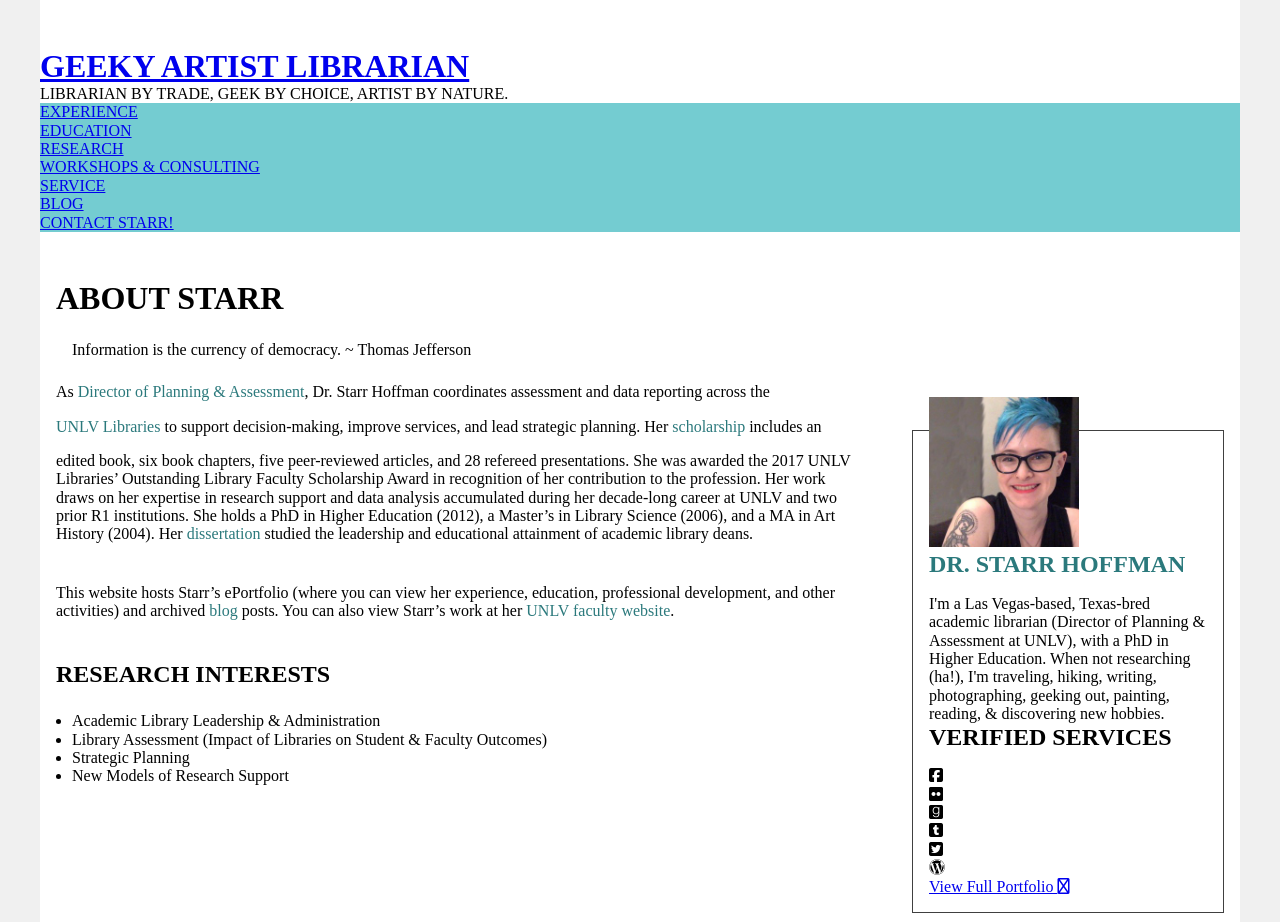
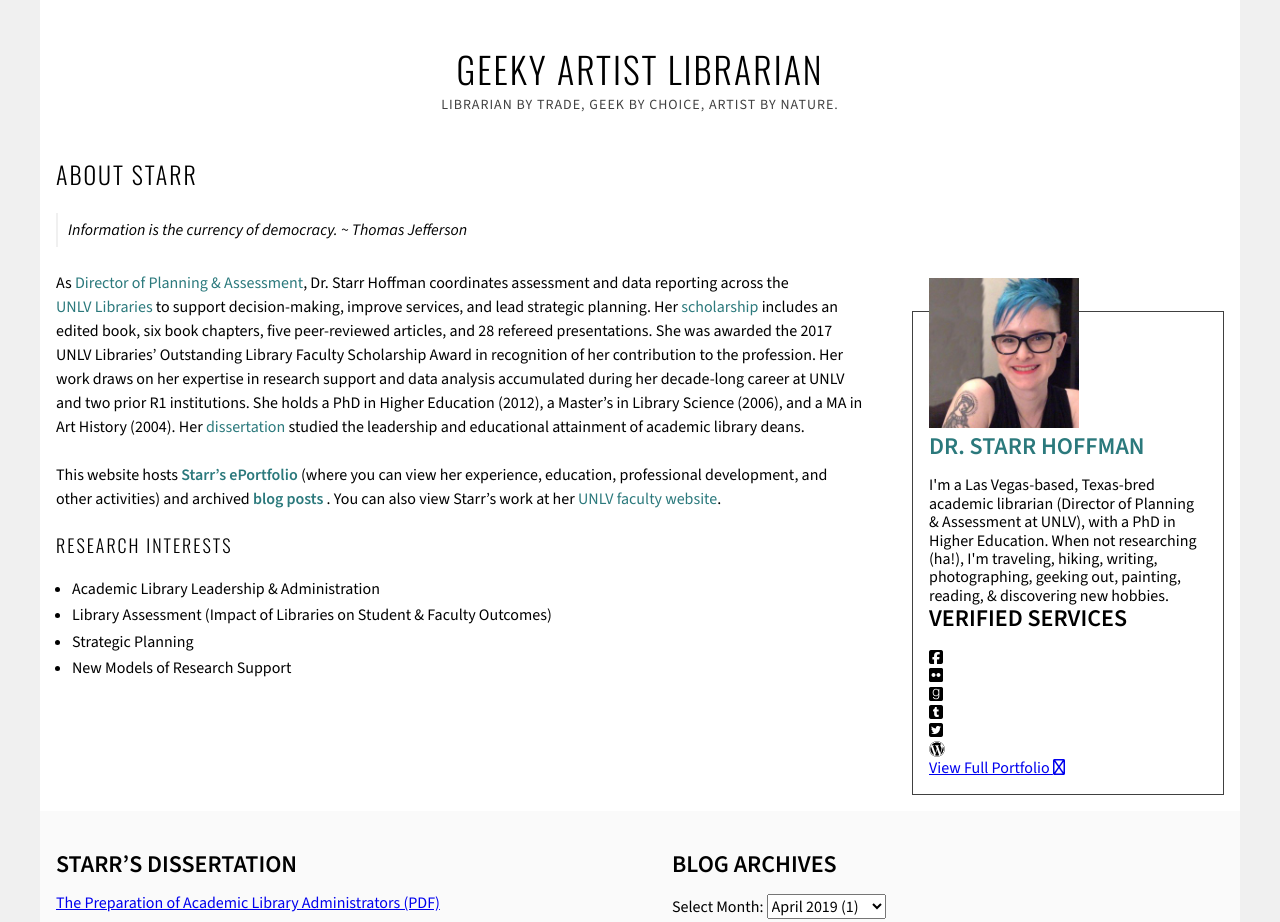
Before and after one commit to DrexelDesign/Info-552-Portfolio, a plain HTML site: page index.html in a window 1280 px wide. Shown: the top 922 px of the page. Drawn offline with nearby package versions, Linux system fonts and the light colour scheme.

Commit message:
styled top part of index

```diff
--- a/index.html
+++ b/index.html
@@ -8,6 +8,11 @@
 			src="https://kit.fontawesome.com/7ab68a398d.js"
 			crossorigin="anonymous"
 		></script>
+
+		<link rel="preconnect" href="https://fonts.googleapis.com">
+		<link rel="preconnect" href="https://fonts.gstatic.com" crossorigin>
+		<link href="https://fonts.googleapis.com/css2?family=Oswald:wght@200;300;400;600&family=Source+Sans+3:ital,wght@0,200;0,300;0,400;0,600;1,400&display=swap" rel="stylesheet">
+
 		<link rel="stylesheet" href="css/styles.css" />
 		<title>GEEKY ARTIST LIBRARIAN</title>
 	</head>
@@ -16,7 +21,7 @@
 		<main class="content-grid">
 			<div class="content-grid-item">
 				<header>
-					<a href="index.html"><h1>GEEKY ARTIST LIBRARIAN</h1></a>
+					<a href="index.html">GEEKY ARTIST LIBRARIAN</a>
 					<p>LIBRARIAN BY TRADE, GEEK BY CHOICE, ARTIST BY NATURE.</p>
 					<nav>
 						<ul>
@@ -77,13 +82,13 @@
 						</p>
 
 						<p>
-							This website hosts Starr’s ePortfolio (where you can
+							This website hosts <a href="https://geekyartistlibrarian.wordpress.com/experience/?customize_changeset_uuid=0759e1b4-b6cb-495f-a48e-ebda740dd7f8&customize_messenger_channel=preview-8" class="bold-link">Starr’s ePortfolio</a> (where you can
 							view her experience, education, professional
 							development, and other activities) and archived
 							<a
 								href="https://geekyartistlibrarian.wordpress.com/blog/"
-								class="darkGreenLink">blog</a>
-							posts. You can also view Starr’s work at her
+								class="darkGreenLink bold-link">blog posts</a>
+							. You can also view Starr’s work at her
 							<a
 								href="http://starrhoffman.faculty.unlv.edu/"
 								target="_blank"
--- a/research.html
+++ b/research.html
@@ -8,6 +8,9 @@
 			src="https://kit.fontawesome.com/7ab68a398d.js"
 			crossorigin="anonymous"
 		></script>
+		<link rel="preconnect" href="https://fonts.googleapis.com">
+		<link rel="preconnect" href="https://fonts.gstatic.com" crossorigin>
+		<link href="https://fonts.googleapis.com/css2?family=Oswald:wght@200;300;400;600&family=Source+Sans+3:ital,wght@0,200;0,300;0,400;0,600;1,400&display=swap" rel="stylesheet">
 		<link rel="stylesheet" href="css/styles.css" />
 		<title>GEEKY ARTIST LIBRARIAN</title>
 	</head>
--- a/scss/base/_base.scss
+++ b/scss/base/_base.scss
@@ -60,6 +60,12 @@ ul{
     img{
         margin-top: -50px;
         width: 150px;
+
+        // background-image: url("https://en.gravatar.com/geekyartistlibrarian");
+        // background-size: cover;
+        // background-position: center;
+        // width: 50%;
+        // border-radius: 100%;
     }
 
     h2{
--- a/scss/base/_typography.scss
+++ b/scss/base/_typography.scss
@@ -1,6 +1,13 @@
 /* =============
     Typography
 ============= */
+// font-family: 'Oswald', sans-serif;
+// font-family: 'Source Sans 3', sans-serif;
+
+body{
+    font-family: 'Source Sans 3', sans-serif;
+}
+
 h1,h2,h3,h4,h5{
     padding: 0;
     margin: 0;
--- a/scss/components/_navigation.scss
+++ b/scss/components/_navigation.scss
@@ -14,6 +14,10 @@
 }
 
 
+.bold-link{
+    font-weight: 600;
+}
+
 
 nav{
     background-color: var(--green);
--- a/scss/layout/_header.scss
+++ b/scss/layout/_header.scss
@@ -3,4 +3,31 @@
 ============= */
 header{
     padding: 48px 0;
+    text-align: center;
+
+    a:link, a:visited{
+        color: var(--black);
+        transition: 0.25s;
+        text-decoration: none;
+        font-family: 'Oswald', sans-serif;
+        font-weight: 300;
+        font-size: rem-calc(36);
+        letter-spacing: rem-calc(2);
+    }
+
+    a:hover, a:active{
+        color: var(--darkGreen);
+    }
+
+    p{
+        font-size: rem-calc(14);
+        font-weight: 300;
+        margin-top: 8px;
+        letter-spacing: rem-calc(1);
+        color: var(--charcoal);
+    }
+
+    nav{
+        display: none;
+    }
 }
--- a/scss/sections/_index.scss
+++ b/scss/sections/_index.scss
@@ -7,24 +7,39 @@
 
     h1{
         padding-bottom: 24px;
+        font-family: 'Oswald', sans-serif;
+        font-size: rem-calc(24);
+        font-weight: 300;
+        letter-spacing: rem-calc(2);
     }
 
     #index-quote{
         padding-left: 16px;
+        font-style: italic;
+        border-left: 2px var(--gray) solid;
+        padding-bottom: 0px;
+        padding: 5px 0 5px 10px;
+        margin-bottom: 24px;
     }
 
     p{
         padding-bottom: 24px;
+        line-height: 1.5;
     }
 
     h2{
         padding-bottom: 24px;
+        font-family: 'Oswald', sans-serif;
+        font-weight: 300;
+        letter-spacing: 2px;
+        font-size: rem-calc(18);
     }
 
     ul{
         padding-left: 16px;
         li{
             list-style-type: disc;
+            margin-bottom: 8px;
         }
     }
 
@@ -32,7 +47,7 @@
     a:link, a:visited{
         color: var(--darkGreen);
         text-decoration: none;
-        margin-bottom: 16px;
+        // margin-bottom: 16px;
     }
 
     a:hover, a:active{
--- a/scss/sections/_research.scss
+++ b/scss/sections/_research.scss
@@ -17,6 +17,10 @@
         width: 100%;
     }
 
+
+
+
+
     ul{
         padding-left: 16px;
         li{
```
Also changed, not shown: css/styles.css.
